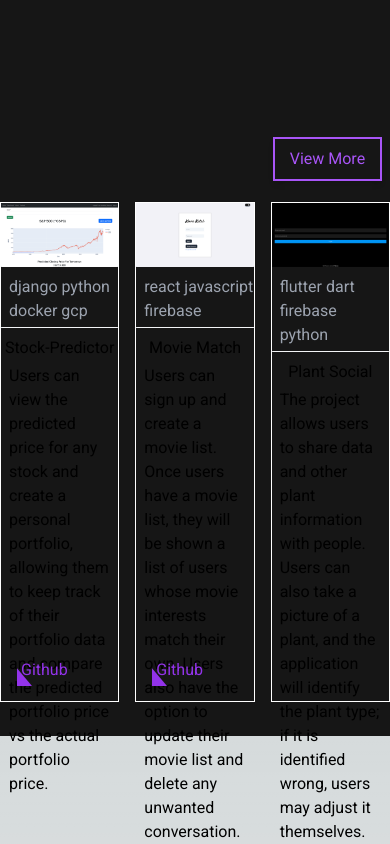
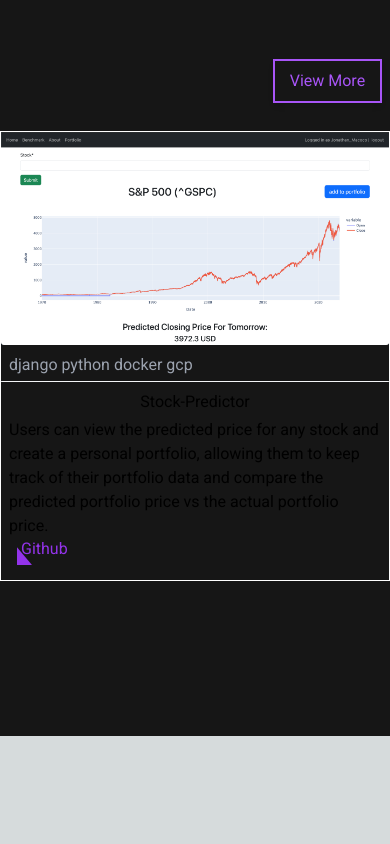
Before and after one commit to jtmacoco/personal_website, a Next.js app in the folder personal_websit_v2/: page / in a window 390 px wide. Shown: the part 1860-2704 px from the top of the page. After the commit the page ends 2596 px from the top, so only its background shows below. Built offline with nearby package versions, Linux system fonts and the light colour scheme.

Commit message:
projects layout updated for mobile

```diff
--- a/personal_websit_v2/app/sections/Projects.tsx
+++ b/personal_websit_v2/app/sections/Projects.tsx
@@ -17,7 +17,7 @@ export default function Projects() {
                 Projects
                 <div className="bg-white h-[4px] w-full" />
             </h1>
-            <div className="relative top-1/3 container flex items-center justify-center mx-auto gap-4  ">
+            <div className="relative top-1/4 sm:top-1/3 container flex items-center justify-center mx-auto gap-4  ">
                 <div className=" absolute right-2 bottom-[85%] pb-24 ">
                     <a href="#_" className="relative inline-flex items-center justify-center p-4 px-3 py-2 overflow-hidden font-medium text-indigo-600 transition duration-300 ease-out border-2 border-purple-500  shadow-md group">
                         <span className="absolute inset-0 flex items-center justify-center w-full h-full text-white duration-300 -translate-x-full bg-purple-500 group-hover:translate-x-0 ease">
@@ -27,8 +27,8 @@ export default function Projects() {
                         <span className="relative invisible">Button Text</span>
                     </a>
                 </div>
-                {projects.slice(0, 3).map((proj) => (
-                    <ul className="border border-white h-[500px] w-[900px]">
+                {projects.slice(0, 3).map((proj,index) => (
+                    <ul className={`sm:${index < 3 ? "block": "hidden"} ${index < 1 ? "block":"hidden"} border border-white h-[450px] sm:h-[500px]  w-[400px] sm:w-[900px]`}>
                         <li key={proj.title}>
                             <Link href={`${proj.href}`} target="_blank">
                                 <Image src={proj.src} alt={proj.title} className={` `} />
```
